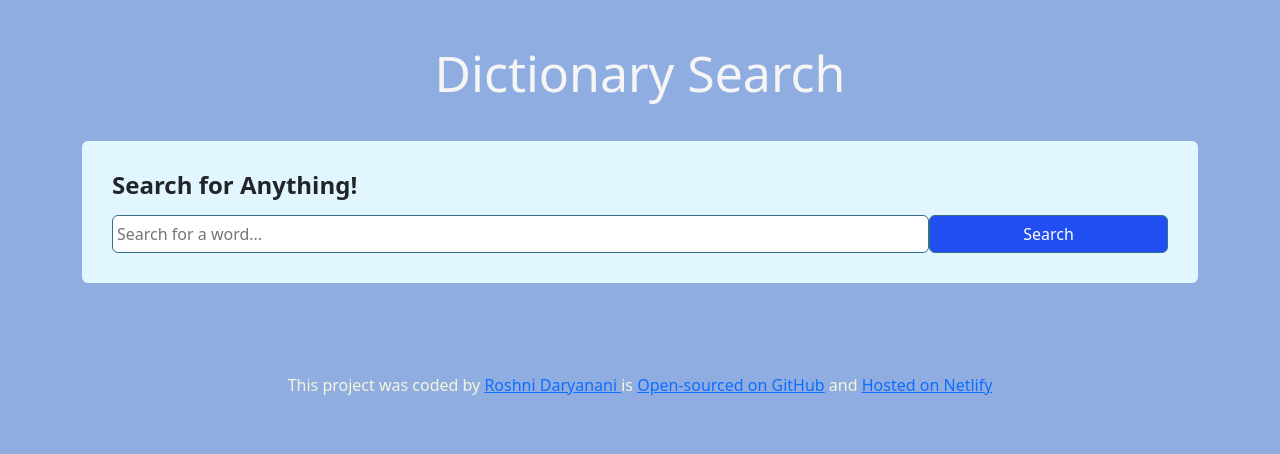
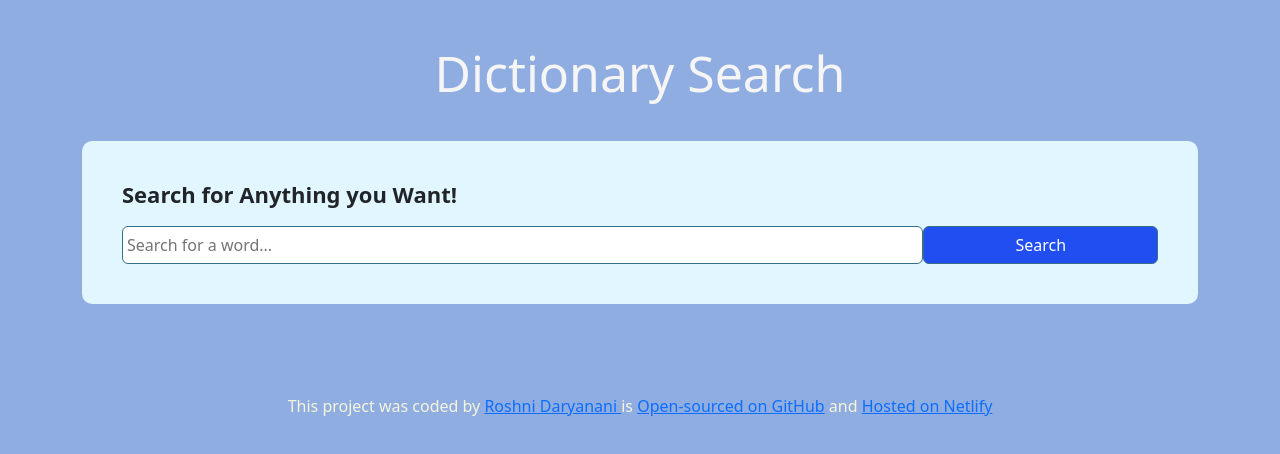
Before and after one commit to Roshd05/dictionary-project, a React (Create React App) app: page / in a window 1280 px wide. Shown: the top 454 px of the page. Built offline with nearby package versions, Linux system fonts and the light colour scheme; no server answers.

Commit message:
small changes on style

```diff
--- a/src/Dictionary.css
+++ b/src/Dictionary.css
@@ -1,13 +1,13 @@
 .Dictionary h1 {
-  font-size: 24px;
+  font-size: 22px;
   font-weight: bold;
-  margin-bottom: 15px;
+  margin-bottom: 18px;
 }
 
 .Dictionary section {
   background-color: rgb(225, 246, 254);
-  padding: 30px;
-  border-radius: 6px;
+  padding: 40px;
+  border-radius: 10px;
   box-shadow: 0 10px 20px rgba(0, 0, 0 / 10%);
   margin: 20px 0;
 }
--- a/src/Dictionary.js
+++ b/src/Dictionary.js
@@ -20,13 +20,13 @@ export default function Dictionary() {
 
   function search() {
     // documentation:https://dictionaryapi.dev
-    let apiKey = `a4cf7a5b0a77537beftcb4bo13d400ab`;
+    let apiKey = `840df5b063f365oba39tb282d8c1d0cc`;
     let apiUrl = `https://api.shecodes.io/dictionary/v1/define?word=${word}&key=${apiKey}`;
     axios.get(apiUrl).then(handleDictionaryResponse);
 
     let pexelsApiKey =
       "bgKpPq39LCUXKpLoyX4JZAc3PjRDYhGpVxMMJxVO9H6dCc8UUFwTZXd5";
-    let pexelsApiUrl = `https://api.pexels.com/v1/search?query=${word}&per_page=9`;
+    let pexelsApiUrl = `https://api.pexels.com/v1/search?query=${word}&per_page=6`;
     let headers = { Authorization: `${pexelsApiKey}` };
 
     axios.get(pexelsApiUrl, { headers: headers }).then(handlePexelsResponse);
@@ -49,7 +49,7 @@ export default function Dictionary() {
     return (
       <div className="Dictionary">
         <section>
-          <h1>Search for Anything!</h1>
+          <h1>Search for Anything you Want!</h1>
           <form onSubmit={handleSubmit}>
             <input
               type="search"
```
